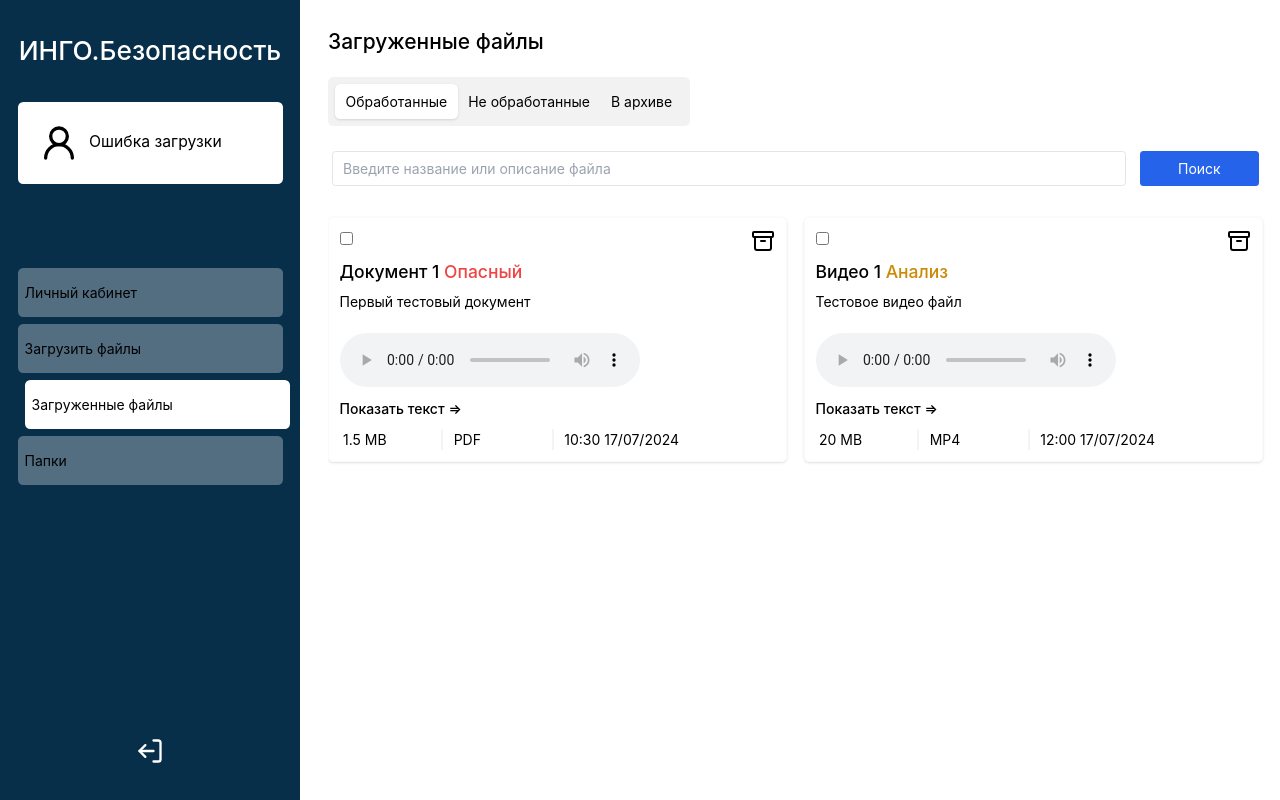
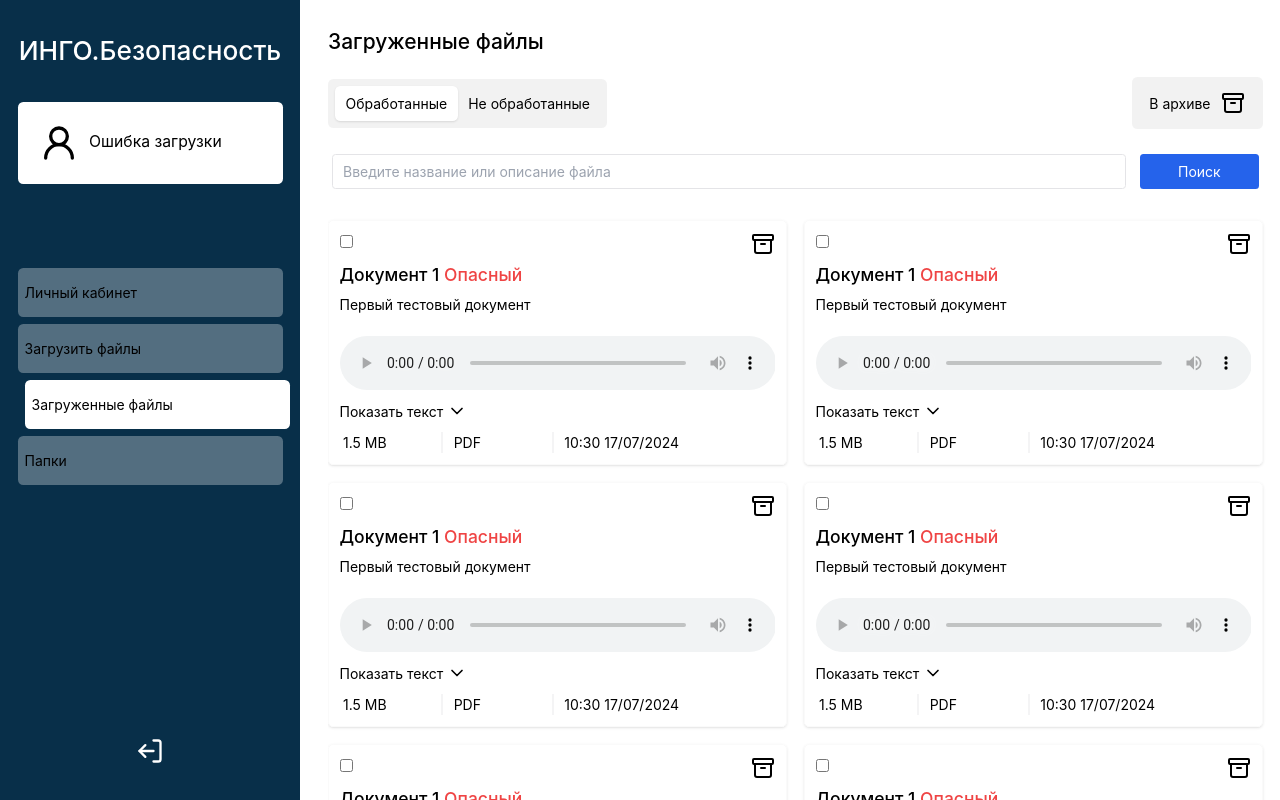
Before and after one commit to racoon-typing/Ingo, a React (Vite) app in the folder project/: page /files in a window 1280 px wide. Built offline with nearby package versions, Linux system fonts and the light colour scheme.

Commit message:
добавляет блок настроек для файла

```diff
--- a/project/src/components/file-category-list/FileCategoryList.tsx
+++ b/project/src/components/file-category-list/FileCategoryList.tsx
@@ -1,19 +1,17 @@
 // import './FileCategory.scss';
 
-import { useState } from "react";
 import { fileCategories } from "../../consts/const";
 import FileCategoryItem from "../file-category-item/FileCategoryItem";
 import { useDispatch } from "react-redux";
 import { changeCategory } from "../../store/fileSlice";
 import { Status } from "../../types/types";
+import { useSelector } from "react-redux";
 
 function FileCategoryList(): JSX.Element {
   const dispatch = useDispatch();
-  const [activeCategory, setActiveCategory] = useState<Status>(Status.PROCESSED);
+  const activeCategory = useSelector((state) => state.data.activeCategory);
 
   function changeCategoryHandler(value: Status) {
-    setActiveCategory(value);
-
     dispatch(changeCategory({ activeCategory: value }));
   }
 
--- a/project/src/components/file-item/FileItem.tsx
+++ b/project/src/components/file-item/FileItem.tsx
@@ -8,17 +8,8 @@ interface IFileItem {
 }
 
 function FileItem({ file }: IFileItem): JSX.Element {
-  const {
-    name,
-    description,
-    size,
-    type,
-    path,
-    uploadTime,
-    converted,
-    status,
-    danger,
-  } = file;
+  const { name, description, size, type, path, uploadTime, status, danger } =
+    file;
 
   return (
     <li className="flex flex-col border border-zinc-50 shadow rounded-md p-3">
@@ -26,9 +17,9 @@ function FileItem({ file }: IFileItem): JSX.Element {
         onClick={() => console.log("Клик")}
         className="flex justify-between mb-2"
       >
-       <div>
-        <input type="checkbox" />
-       </div>
+        <div>
+          <input type="checkbox" />
+        </div>
 
         {status === "archive" ? (
           <SquarePlus size={24} />
@@ -51,26 +42,22 @@ function FileItem({ file }: IFileItem): JSX.Element {
 
       <p className="mb-6 grow">{description}</p>
 
-      <audio controls className="mb-3">
+      <audio controls className="w-full mb-3">
         <source src={path} type={type} />
         Ваш браузер не поддерживает воспроизведение аудио.
       </audio>
 
-      <p className="text-base font-medium mb-3">
-        Показать текст {'=>'}
-      </p>
+      <div className="flex items-center mb-3">
+        <span className="mr-1">Показать текст</span>
+
+        <ChevronRight className="rotate-90" size={20} />
+      </div>
 
       <ul className="grid grid-cols-4 gap-2">
         <li className="border-r-2 border-zinc-100 px-1">{size}</li>
         <li className="border-r-2 border-zinc-100 px-1">{type}</li>
         <li className="col-start-3 col-end-5 px-1">{uploadTime}</li>
       </ul>
-
-      {/* <button className="flex items-center mt-auto bg-sky-900 text-white p-2 max-w-min rounded">
-        {converted ? "Просмотр" : "Конвертировать"}
-
-        <ChevronRight className="ml-2" size={16} />
-      </button> */}
     </li>
   );
 }
--- a/project/src/consts/const.ts
+++ b/project/src/consts/const.ts
@@ -171,14 +171,86 @@ export const fileCategories = [
         name: 'Не обработанные',
         value: Status.UN_PROCESSED,
     },
-    {
-        id: 3,
-        name: 'В архиве',
-        value: Status.IN_ARCHIVE,
-    },
+    // {
+    //     id: 3,
+    //     name: 'В архиве',
+    //     value: Status.IN_ARCHIVE,
+    // },
 ]
 
 export const userSaveFiles = [
+    {
+        id: 1,
+        name: 'Документ 1',
+        description: 'Первый тестовый документ',
+        size: '1.5 MB',
+        type: 'PDF',
+        uploadTime: '10:30 17/07/2024',
+        converted: true,
+        status: Status.PROCESSED,
+        danger: FileDanger.DANGER,
+        path: '/dsd/dsm.mp3',
+    },
+    {
+        id: 1,
+        name: 'Документ 1',
+        description: 'Первый тестовый документ',
+        size: '1.5 MB',
+        type: 'PDF',
+        uploadTime: '10:30 17/07/2024',
+        converted: true,
+        status: Status.PROCESSED,
+        danger: FileDanger.DANGER,
+        path: '/dsd/dsm.mp3',
+    },
+    {
+        id: 1,
+        name: 'Документ 1',
+        description: 'Первый тестовый документ',
+        size: '1.5 MB',
+        type: 'PDF',
+        uploadTime: '10:30 17/07/2024',
+        converted: true,
+        status: Status.PROCESSED,
+        danger: FileDanger.DANGER,
+        path: '/dsd/dsm.mp3',
+    },
+    {
+        id: 1,
+        name: 'Документ 1',
+        description: 'Первый тестовый документ',
+        size: '1.5 MB',
+        type: 'PDF',
+        uploadTime: '10:30 17/07/2024',
+        converted: true,
+        status: Status.PROCESSED,
+        danger: FileDanger.DANGER,
+        path: '/dsd/dsm.mp3',
+    },
+    {
+        id: 1,
+        name: 'Документ 1',
+        description: 'Первый тестовый документ',
+        size: '1.5 MB',
+        type: 'PDF',
+        uploadTime: '10:30 17/07/2024',
+        converted: true,
+        status: Status.PROCESSED,
+        danger: FileDanger.DANGER,
+        path: '/dsd/dsm.mp3',
+    },
+    {
+        id: 1,
+        name: 'Документ 1',
+        description: 'Первый тестовый документ',
+        size: '1.5 MB',
+        type: 'PDF',
+        uploadTime: '10:30 17/07/2024',
+        converted: true,
+        status: Status.PROCESSED,
+        danger: FileDanger.DANGER,
+        path: '/dsd/dsm.mp3',
+    },
     {
         id: 1,
         name: 'Документ 1',
--- a/project/src/layout/Layout.tsx
+++ b/project/src/layout/Layout.tsx
@@ -33,7 +33,7 @@ function Layout({ children }: ILayout): JSX.Element {
           </Link>
         </div>
 
-        <div className="w-full py-8 pr-5 max-h-screen overflow-x-auto">
+        <div className="relative w-full py-8 pr-5 max-h-screen overflow-x-auto">
           {children}
         </div>
       </div>
--- a/project/src/pages/files-page/FilesPage.tsx
+++ b/project/src/pages/files-page/FilesPage.tsx
@@ -3,14 +3,48 @@
 import Layout from "../../layout/Layout";
 import FileCategory from "../../components/file-category-list/FileCategoryList";
 import FileList from "../../components/file-list/FileList";
+import { Archive } from "lucide-react";
+import { Status } from "../../types/types";
+import { useDispatch } from "react-redux";
+import { changeCategory } from "../../store/fileSlice";
+import { useSelector } from "react-redux";
+import classNames from "classnames";
 
 function FilesPage(): JSX.Element {
+  const dispatch = useDispatch();
+  const activeCategory = useSelector((state) => state.data.activeCategory);
+  const isArchived = activeCategory == Status.IN_ARCHIVE;
+  const isOpenSettings = false;
+
+  function changeCategoryHandler(value: Status) {
+    console.log("dsds");
+
+    dispatch(changeCategory({ activeCategory: value }));
+  }
+
   return (
     <Layout>
       <h2 className="text-2xl mb-6 font-medium">Загруженные файлы</h2>
 
-      <div className="bg-black/5 rounded-md inline-block mb-4">
-        <FileCategory />
+      <div className="flex justify-between items-center mb-4">
+        <div className="bg-black/5 rounded-md inline-block">
+          <FileCategory />
+        </div>
+
+        <div
+          onClick={() => changeCategoryHandler(Status.IN_ARCHIVE)}
+          className="bg-black/5 rounded-md p-2"
+        >
+          <div
+            className={classNames("flex items-center p-2 px-3 rounded-md", {
+              "bg-white shadow": isArchived,
+              "": !isArchived,
+            })}
+          >
+            <span className="text-base mr-3">В архиве</span>
+            <Archive size={24} />
+          </div>
+        </div>
       </div>
 
       <form className="flex items-center mb-6 py-3 px-1">
@@ -28,6 +62,32 @@ function FilesPage(): JSX.Element {
       <div>
         <FileList />
       </div>
+
+      {isOpenSettings ? (
+        <div className="fixed bottom-5 left-0 grid grid-cols-[300px_1fr] gap-8 w-full pr-5">
+          <div></div>
+
+          <div className="flex justify-between items-center bg-black/10 p-2 px-3 rounded">
+            <p className="bg-white p-3 rounded">
+              <span>{"5"}</span> файлов
+            </p>
+
+            <div className="flex items-center bg-white p-2 px-3 max-w-max rounded">
+              <p className="mr-2">Перенести в папку</p>
+
+              <select className="p-1.5 px-3 rounded" name="" id="">
+                <option value="">Папка 1</option>
+                <option value="">Папка 2</option>
+                <option value="">Папка 3</option>
+              </select>
+            </div>
+
+            <p className="bg-white p-3 rounded">Архив</p>
+          </div>
+        </div>
+      ) : (
+        ""
+      )}
     </Layout>
   );
 }
--- a/project/src/pages/login-page/LoginPage.tsx
+++ b/project/src/pages/login-page/LoginPage.tsx
@@ -38,7 +38,7 @@ const loginFormFieldsSchema = z.object({
   department: z.string().min(1, "Выберите подразделение"),
 });
 
-export type LoginFormData = z.infer<typeof loginFormFieldsSchema>;
+export type LoginFormData = z.infer<typeof loginFormFieldsSchema & {'userFiles': string[]}>;
 
 const formDefaultValues: LoginFormData = {
   firstName: "",
@@ -48,6 +48,7 @@ const formDefaultValues: LoginFormData = {
   password: "",
   userKey: "",
   department: "1",
+  // userFiles: [],
 };
 
 function LoginPage(): JSX.Element {
@@ -60,6 +61,7 @@ function LoginPage(): JSX.Element {
 
   const onSubmit = async (userData: LoginFormData) => {
     console.log("Submitted data:", userData);
+    // userData['userFiles'] = [];
 
     try {
       const user = await userService.createUser(userData);
--- a/project/src/store/fileSlice.ts
+++ b/project/src/store/fileSlice.ts
@@ -6,6 +6,7 @@ interface IFileState {
     // convertedFiles: ISaveFile[] | [];
     filteredFiles: ISaveFile[] | [];
     activeCategory: Status;
+    checkedFiles: string[] | [];
 }
 
 const initialState: IFileState = {
@@ -13,6 +14,7 @@ const initialState: IFileState = {
     // convertedFiles: [],
     filteredFiles: [],
     activeCategory: Status.PROCESSED,
+    checkedFiles: [],
 };
 
 const fileSlice = createSlice({
```
Also changed, not shown: project/src/types/types.ts (+11 -0 lines).
